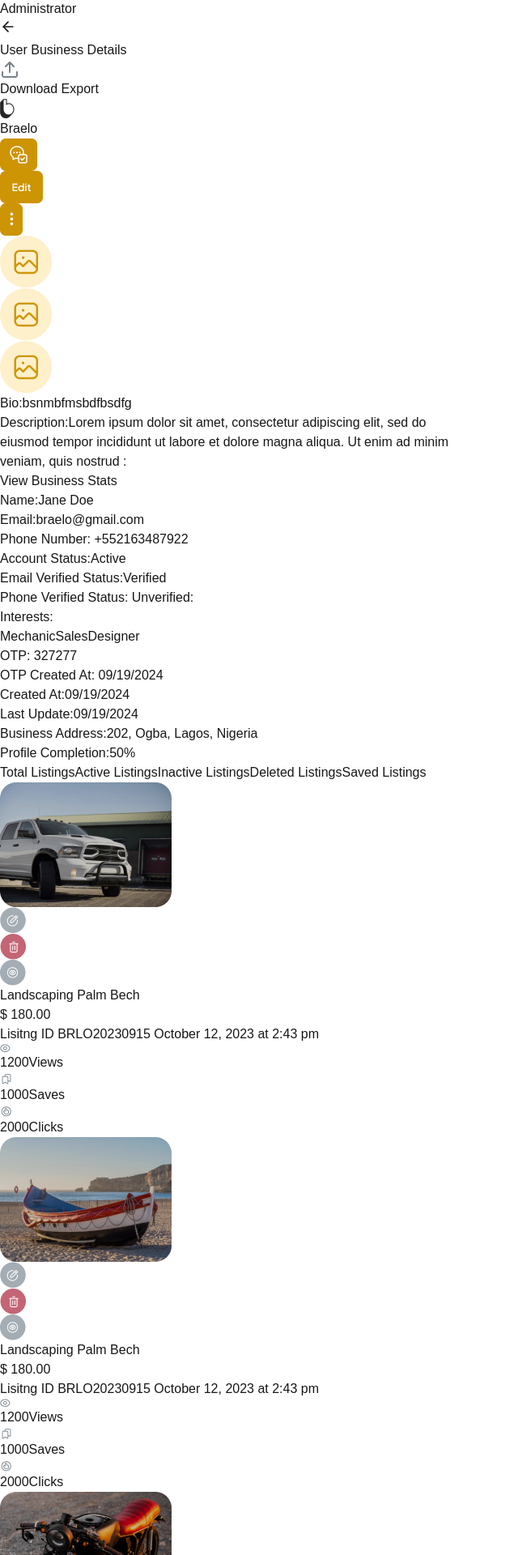
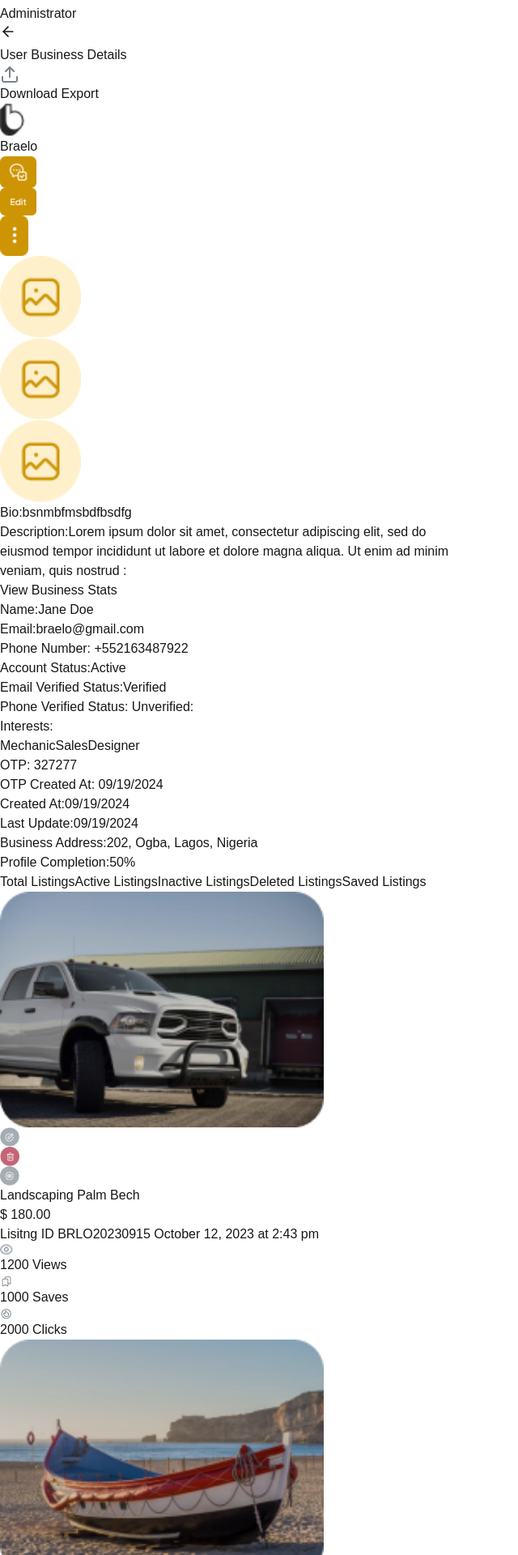
Before and after one commit to muhammadzayanali/Braelo-web, a Next.js app: page /pages/business/businessdetail in a window 1280 px wide. Shown: the part 740-2660 px from the top of the page at 81% size, without its empty margins (0-640 px from the left). Built offline with nearby package versions, Linux system fonts and the light colour scheme.

Commit message:
use next image

```diff
--- a/src/app/components/Listing/LisitngCard.jsx
+++ b/src/app/components/Listing/LisitngCard.jsx
@@ -1,4 +1,5 @@
 import React from "react";
+import Image from "next/image";
 
 const ListingCard = ({
   image,
@@ -12,17 +13,24 @@ const ListingCard = ({
   return (
     <div className="relative bg-white border border-gray-400 rounded-[24px] shadow-sm overflow-hidden p-3">
       {/* Image Section */}
-      <img src={image} alt={title} className="w-full  object-cover rounded" />
-
+      <Image
+        src={image} // Dynamic image source
+        alt={title} // Alt text for the image
+        width={400} // Set the width of the image
+        height={300} // Set the height of the image
+        className="w-full object-cover rounded" // Tailwind CSS classes for styling
+      />
       {/* Overlay for Icons */}
       <div className="absolute top-8 right-5 flex space-x-2">
         {icons.map((icon, index) => (
-          <img
+          <Image
             key={index}
             src={icon}
-            alt="icons"
-            className="w-6 h-6 cursor-pointer"
-            onClick={() => onIconClick(icon)} // Trigger the onIconClick with the icon path
+            alt="icon"
+            width={24}
+            height={24}
+            className="cursor-pointer"
+            onClick={() => onIconClick(icon)} // Triggering the onIconClick function
           />
         ))}
       </div>
@@ -30,36 +38,26 @@ const ListingCard = ({
       {/* Text Section */}
       <div className="pt-2">
         <div className="flex justify-between">
-          <h2 className="text-[16px] font-[500]  text-[#78828A]">
-            {title}
-          </h2>
+          <h2 className="text-[16px] font-[500] text-[#78828A]">{title}</h2>
         </div>
         <div>{toggle}</div>
-        <p className="text-[#78828A] text-[18px]  font-[700] mt-2">
-          {price}
-        </p>
-        <p className="text-[#78828A] text-[12px]  font-[500] mt-2">
-          {description}
-        </p>
+        <p className="text-[#78828A] text-[18px] font-[700] mt-2">{price}</p>
+        <p className="text-[#78828A] text-[12px] font-[500] mt-2">{description}</p>
       </div>
-      <div className=" flex gap-4 mt-3">
+
+      {/* Stats Section */}
+      <div className="flex gap-4 mt-3">
         <div className="flex items-center">
-          <img src="/e1.png" alt="views" />
-          <p className="text-[#9D9D9D] text-[12px]  font-[300]">
-            1200Views
-          </p>
+          <Image src="/e1.png" alt="views" width={16} height={16} />
+          <p className="text-[#9D9D9D] text-[12px] font-[300]">1200 Views</p>
         </div>
         <div className="flex items-center">
-          <img src="/e2.png" alt="saves" />
-          <p className="text-[#9D9D9D] text-[12px]  font-[300]">
-            1000Saves
-          </p>
+          <Image src="/e2.png" alt="saves" width={16} height={16} />
+          <p className="text-[#9D9D9D] text-[12px] font-[300]">1000 Saves</p>
         </div>
         <div className="flex items-center">
-          <img src="/e3.png" alt="clicks" />
-          <p className="text-[#9D9D9D] text-[12px]  font-[300] ">
-            2000Clicks
-          </p>
+          <Image src="/e3.png" alt="clicks" width={16} height={16} />
+          <p className="text-[#9D9D9D] text-[12px] font-[300]">2000 Clicks</p>
         </div>
       </div>
     </div>
--- a/src/app/components/Sidebar.jsx
+++ b/src/app/components/Sidebar.jsx
@@ -2,6 +2,7 @@
 import React from "react";
 import Link from "next/link";
 import { usePathname } from "next/navigation";
+import Image from "next/image";
 
 const sidebarItems = [
   { to: "/pages/dashboard", icon: "/a1.png", label: "Dashboard" },
@@ -33,12 +34,19 @@ const Sidebar = () => {
         <div className="w-full">
           {/* Logo Section */}
           <div className="bg-[#FFCC35] flex justify-center p-8">
-            <img src="/black logo.png" className="hidden md:block" alt="Logo" />
-            <img
+            <Image
+              src="/black logo.png"
+              alt="Logo"
+              width={200}
+              height={50}
+              className="hidden md:block"
+            />
+            <Image
               src="/faveicon.svg"
+              alt="Favicon"
+              width={24}
+              height={24}
               className="block md:hidden"
-              width="24px"
-              alt="Favicon"
             />
           </div>
 
@@ -47,10 +55,12 @@ const Sidebar = () => {
             {sidebarItems.map((item) => (
               <Link key={item.label} href={item.to} passHref>
                 <div className={getTabClass(item.to)}>
-                  <img
+                  <Image
                     src={item.icon}
                     alt={item.label}
-                    className="w-6 h-6 mr-2"
+                    width={24}
+                    height={24}
+                    className="mr-2"
                   />
                   <span className="text-white">{item.label}</span>
                 </div>
--- a/src/app/pages/business/businessdetail/page.jsx
+++ b/src/app/pages/business/businessdetail/page.jsx
@@ -5,6 +5,7 @@ import ListingTabbar from "@/app/components/Listing/ListingTabbar";
 import ChatModal from "@/app/components/ChatModal";
 import EditdetailsModal from "@/app/components/Business/EditdetailsModal";
 import BackButton from "@/app/components/BackButton";
+import Image from "next/image";
 
 const BusinessDetails = () => {
   const router = useRouter();
@@ -28,10 +29,12 @@ const BusinessDetails = () => {
             </div>
             <div className="relative">
               <div className="flex items-center bg-white border border-gray-300 rounded-md shadow-sm pl-10 pr-2 py-2 cursor-pointer focus:outline-none">
-                <img
+                <Image
                   src="/images/export.png"
                   alt="export icon"
-                  className="absolute left-3 w-6 h-6"
+                  width={24}
+                  height={24}
+                  className="absolute left-3"
                 />
                 <span className="text-[#75818D] text-[14px] font-plus font-[400]">
                   Download Export
@@ -45,26 +48,41 @@ const BusinessDetails = () => {
         <div className="flex justify-between mt-5">
           <div className="flex gap-2 items-center ">
             <div className="bg-[#FFCC35] px-2 py-2 rounded-full">
-              <img src="/c1.png" alt="braeloLogo" className="f" />
+              <Image
+                src="/c1.png"
+                alt="braeloLogo"
+                width={30} // Adjust width as needed
+                height={30} // Adjust height as needed
+              />{" "}
             </div>
             <h1 className="text-[#75818D] text-[18px] font-[700] font-plus ">
               Braelo
             </h1>
           </div>
           <div className="flex gap-2">
-            <img
+            <Image
               src="/b2.png"
               alt="button1"
               className="cursor-pointer"
               onClick={handleopen}
+              width={45} // Adjust width as needed
+              height={24} // Adjust height as needed
             />
-            <img
+            <Image
               src="/b1.png"
               alt="button2"
               className="cursor-pointer"
               onClick={handleEditOpen}
+              width={45} // Adjust width as needed
+              height={24} // Adjust height as needed
             />
-            <img src="/b3.png" alt="button3" className="cursor-pointer" />
+            <Image
+              src="/b3.png"
+              alt="button3"
+              className="cursor-pointer"
+              width={35} // Adjust width as needed
+              height={24} // Adjust height as needed
+            />
             <ChatModal isOpen={OpeModal} onClose={handleclose} />
             <EditdetailsModal isOpen={EditModal} onClose={handleEditClose} />
           </div>
@@ -73,14 +91,29 @@ const BusinessDetails = () => {
       <div className="p-5 border-b">
         <div className="flex gap-3">
           <div className="border border-dashed border-[#CD940380] w-[154px] h-[134px] flex justify-center p-10 rounded-lg">
-            <img src="/b6.png" alt="businessImage" />
+            <Image
+              src="/b6.png"
+              alt="businessImage"
+              width={100} // Adjust width as needed
+              height={100} // Adjust height as needed
+            />
           </div>
           <div className="border border-dashed border-[#CD940380] w-[154px] h-[134px] flex justify-center p-10 rounded-lg">
-            <img src="/b6.png" alt="businessImage" />
+            <Image
+              src="/b6.png"
+              alt="businessImage"
+              width={100} // Adjust width as needed
+              height={100} // Adjust height as needed
+            />
           </div>
 
           <div className="border border-dashed border-[#CD940380] w-[154px] h-[134px] flex justify-center p-10 rounded-lg">
-            <img src="/b6.png" alt="businessImage" />
+            <Image
+              src="/b6.png"
+              alt="businessImage"
+              width={100} // Adjust width as needed
+              height={100} // Adjust height as needed
+            />
           </div>
         </div>
 
```
Also changed, not shown: src/app/components/Categories/SubcategoriesTable.jsx (+9 -6 lines), src/app/components/Dashboard/DashboardCards.jsx (+8 -7 lines), src/app/components/Listing/EditLisitngModal.jsx (+7 -4 lines), src/app/components/Listing/LisitngDetailModal.jsx (+8 -1 lines), src/app/components/Modal.jsx (+16 -11 lines), src/app/pages/business/addbusiness/page.jsx (+11 -6 lines), src/app/pages/categories/addcategory/page.jsx (+6 -3 lines), src/app/pages/reportedusers/page.jsx (+6 -2 lines), src/app/pages/users/userdetail/page.jsx (+20 -5 lines).
